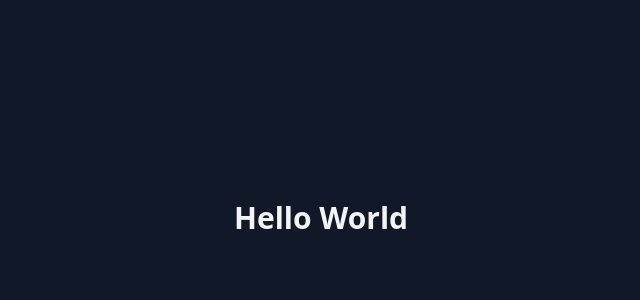
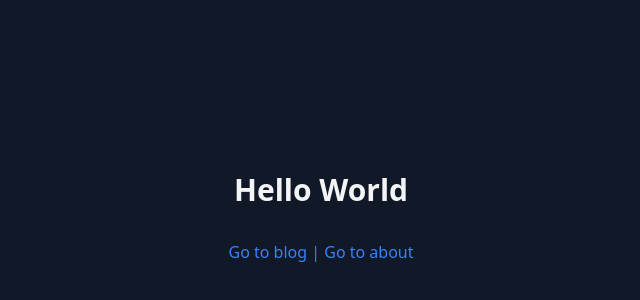
Before and after one commit to carloswimmer/site-blog, a Next.js app: page / in a window 1280 px wide. Shown: the part 182-482 px from the top of the page, without its empty margins (319-959 px from the left). Built offline with nearby package versions, Linux system fonts and the light colour scheme.

Commit message:
Include image and link

```diff
--- a/src/pages/blog/index.tsx
+++ b/src/pages/blog/index.tsx
@@ -1,7 +1,14 @@
+import Link from "next/link";
+
 export default function Blog() {
   return (
-    <div>
-      <h2>Blog</h2>
+    <div className="flex flex-col items-center justify-center h-screen bg-gray-900">
+      <h2 className="text-3xl font-bold text-gray-100 mb-8">Blog</h2>
+      <div>
+        <Link href="/blog/posts" className="text-blue-500">
+          Go to posts
+        </Link>
+      </div>
     </div>
   );
 }
--- a/src/pages/blog/posts/index.tsx
+++ b/src/pages/blog/posts/index.tsx
@@ -1,7 +1,10 @@
+import Image from "next/image";
+
 export default function Posts() {
   return (
-    <div>
-      <h2>Posts</h2>
+    <div className="flex flex-col items-center justify-center h-screen bg-gray-900">
+      <h2 className="text-3xl font-bold text-gray-100 mb-8">Posts</h2>
+      <Image src="/assets/field.jpeg" alt="Field" width={600} height={400} />
     </div>
   );
 }
--- a/src/pages/index.tsx
+++ b/src/pages/index.tsx
@@ -1,5 +1,6 @@
 import { Geist, Geist_Mono } from "next/font/google";
 import Image from "next/image";
+import Link from "next/link";
 
 const geistSans = Geist({
   variable: "--font-geist-sans",
@@ -14,7 +15,12 @@ const geistMono = Geist_Mono({
 export default function Home() {
   return (
     <div className="flex flex-col items-center justify-center h-screen bg-gray-900">
-      <h2 className="text-3xl font-bold text-gray-100">Hello World</h2>
+      <h2 className="text-3xl font-bold text-gray-100 mb-8">Hello World</h2>
+      <div className="text-blue-500">
+        <Link href="/blog">Go to blog</Link>
+        {" | "}
+        <Link href="/about">Go to about</Link>
+      </div>
     </div>
   );
 }
```
Also changed, not shown: 1 other file (tests, documents, lock files or other folders).
